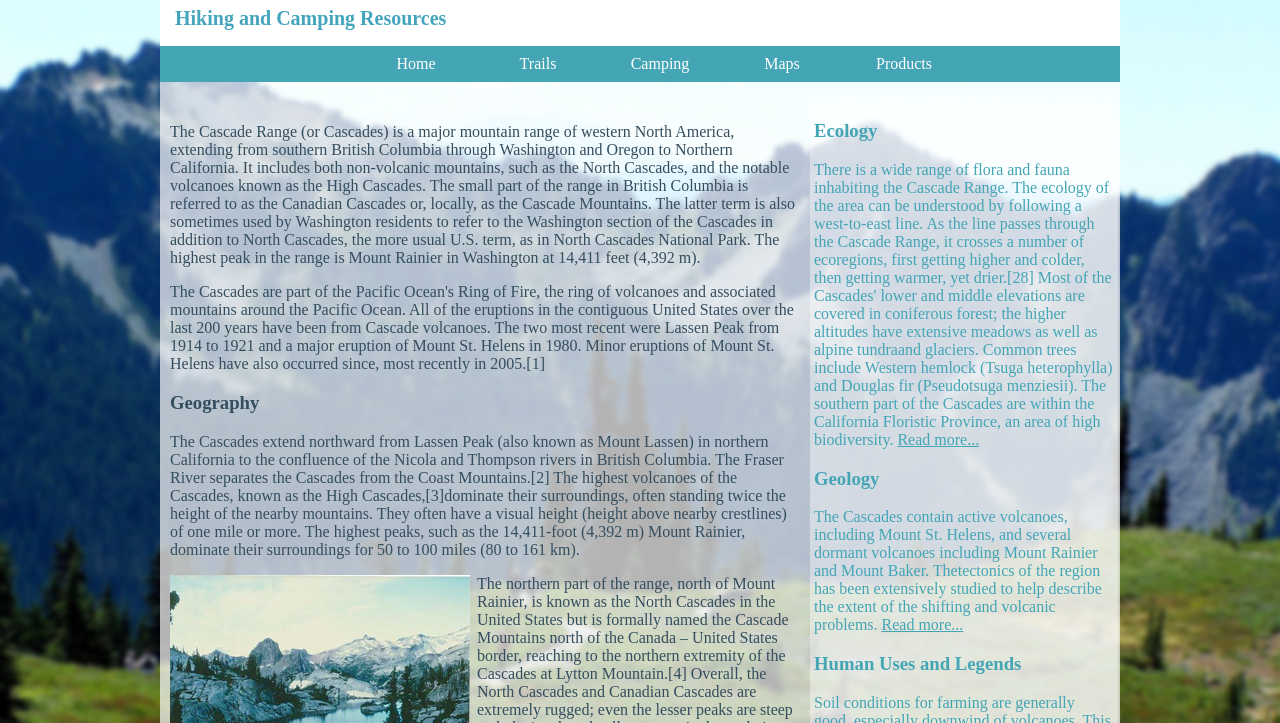
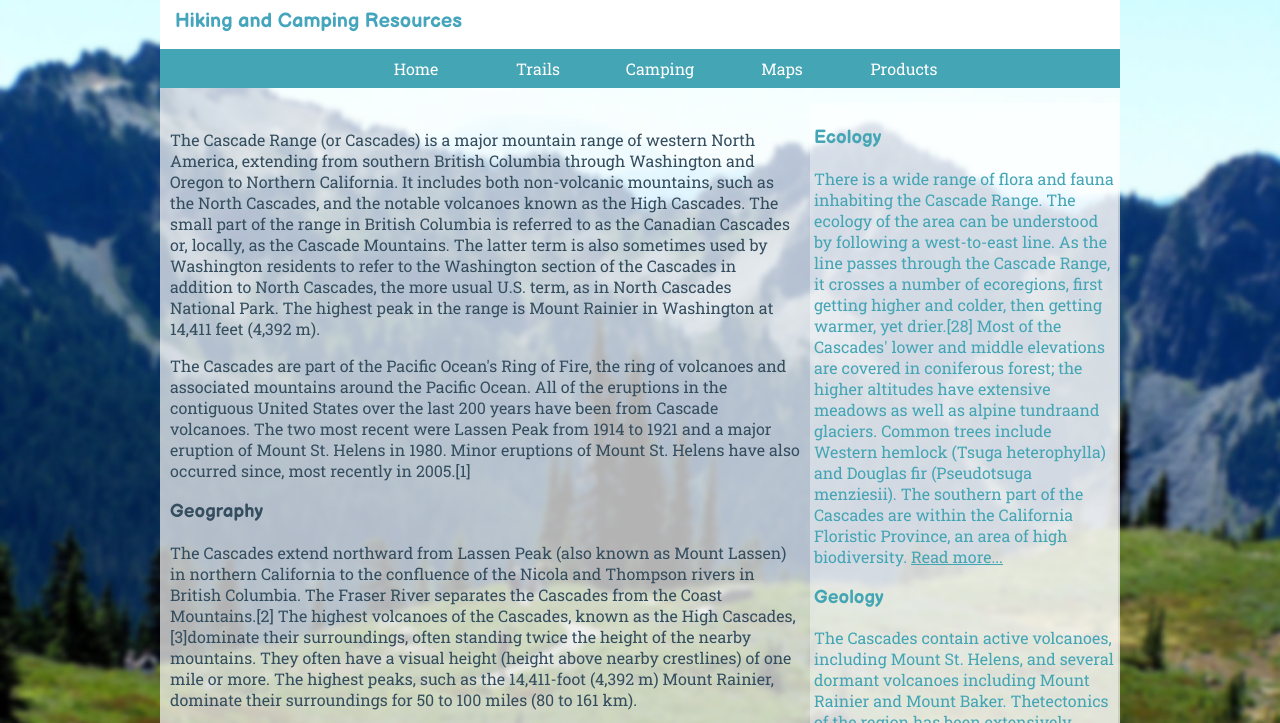
Before and after one commit to 371J4H/historyofinternet, a plain HTML site: page pages/cascade.html in a window 1280 px wide. Shown: the part 102-825 px from the top of the page. Drawn offline with Linux system fonts and the light colour scheme.

Commit message:
dressed the page in beautiful and wonderfully crafted display type

```diff
--- a/pages/cascade.html
+++ b/pages/cascade.html
@@ -5,6 +5,9 @@
     <meta name="viewport" content="width=device-width, initial-scale=1.0">
     <title>Cascade Mountains</title>
     <link href="../styles/cascade.css" rel="stylesheet" type="text/css">
+    <link rel="preconnect" href="https://fonts.googleapis.com">
+    <link rel="preconnect" href="https://fonts.gstatic.com" crossorigin>
+    <link href="https://fonts.googleapis.com/css2?family=Balsamiq+Sans:ital,wght@0,400;0,700;1,400;1,700&family=Roboto+Slab:wght@100..900&display=swap" rel="stylesheet">
 </head>
 <body>
     <article class="cairo">
--- a/styles/cascade.css
+++ b/styles/cascade.css
@@ -111,3 +111,14 @@ figcaption {
     float:left;
     margin-right:7px;
 }
+
+h1,h2,h3 {
+        font-family: "Balsamiq Sans", sans-serif;
+        font-weight: 700;
+        font-style: normal;
+}
+p, nav  {
+    font-family: "Roboto Slab", serif;
+    font-optical-sizing: auto;
+    font-style: normal;
+}
```
